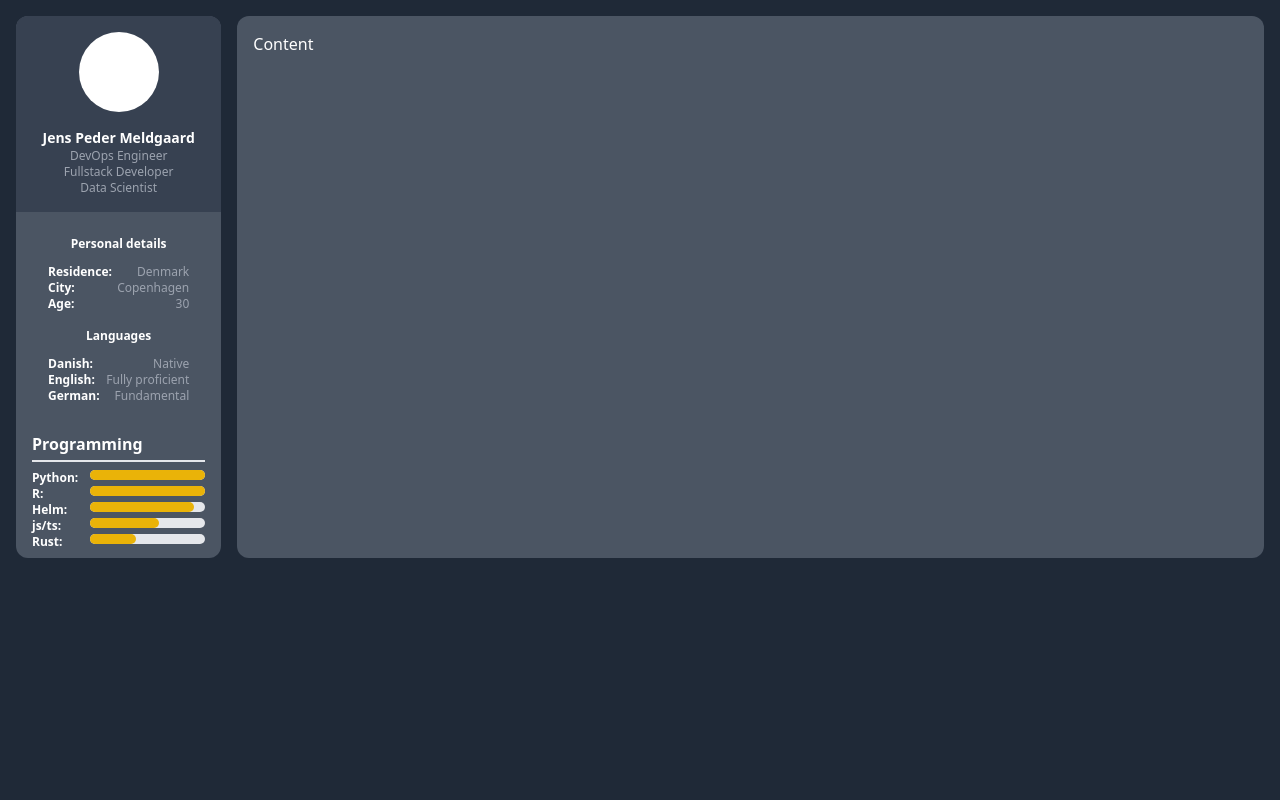
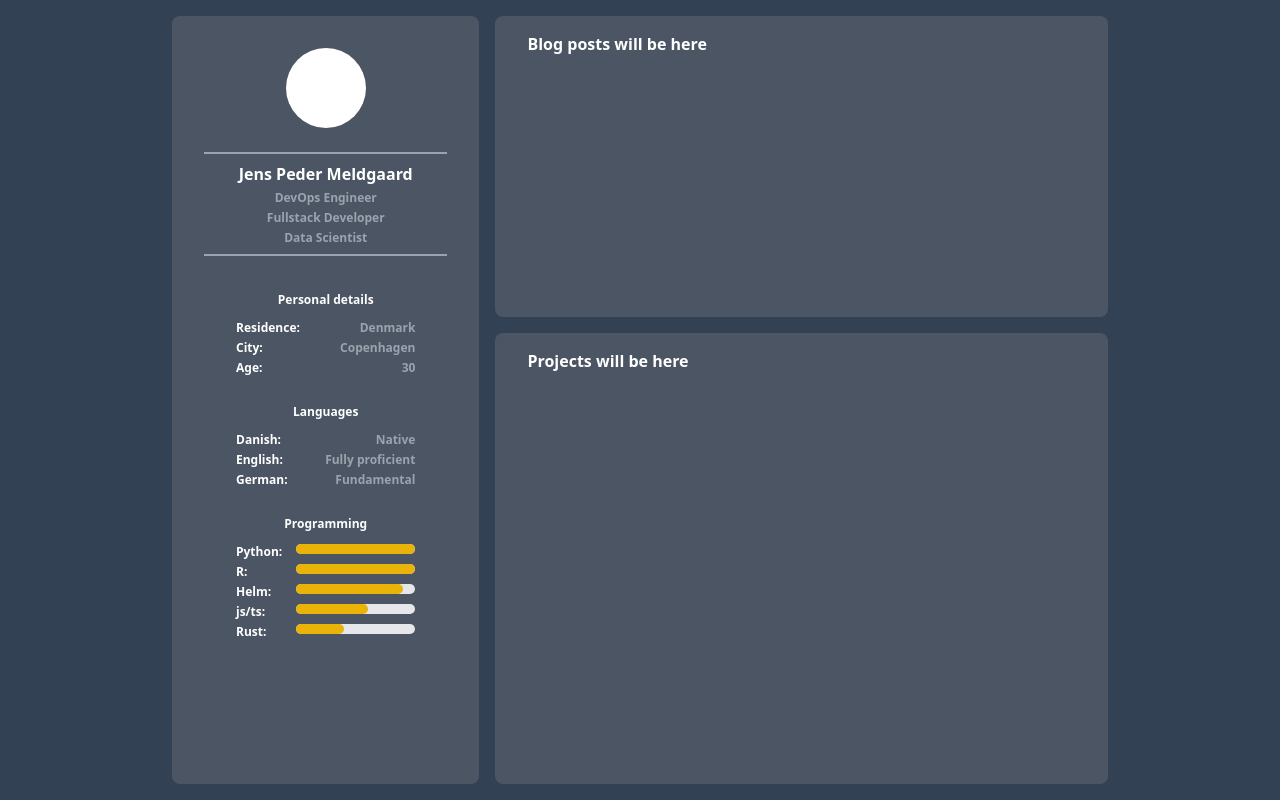
Before and after one commit to JenspederM/CV, a Svelte app: page / in a window 1280 px wide. Built offline with nearby package versions, Linux system fonts and the light colour scheme.

Commit message:
Configure mobile/web layouts

```diff
--- a/src/App.svelte
+++ b/src/App.svelte
@@ -1,16 +1,23 @@
 <script>
-  import Header from "./lib/Header.svelte";
+  import Blog from "./lib/Blog.svelte";
+  import Projects from "./lib/Projects.svelte";
+  import Profile from "./lib/Profile.svelte";
+
+  let bp = "lg";
 </script>
 
-<div class="flex flex-col items-center w-full absolute inset-0 bg-gray-800 p-4">
+<div
+  class="flex flex-col items-center w-full absolute overflow-auto inset-0 bg-slate-700 p-4"
+>
   <div
-    class="flex flex-col lg:flex-row w-full space-y-4 lg:space-x-4 lg:space-y-0 overflow-auto"
+    class="flex flex-col flex-grow w-full space-y-4 xl:w-3/4 lg:space-y-0 lg:space-x-4 lg:flex-row"
   >
-    <Header width="w-full lg:w-3/12 xl:w-2/12" />
-    <div
-      class="flex flex-col flex-grow w-full lg:w-9/12 xl:w-10/12 text-white p-4 bg-gray-600 rounded-xl"
-    >
-      <div class="">Content</div>
+    <Profile class="w-full lg:w-1/3 lg:flex-grow" />
+    <Blog class="lg:hidden" />
+    <Projects class="lg:hidden" />
+    <div class="hidden lg:flex w-2/3 flex-col space-y-4">
+      <Blog class="lg:h-2/5" />
+      <Projects class="lg:h-3/5" />
     </div>
   </div>
 </div>
--- /dev/null
+++ b/src/lib/Blog.svelte
@@ -0,0 +1,7 @@
+<script lang="ts">
+  import { Styles } from "../styles";
+</script>
+
+<div class={`${$$props.class || ""} ${Styles.BoxStyle || ""}`}>
+  Blog posts will be here
+</div>
--- /dev/null
+++ b/src/lib/Profile.svelte
@@ -0,0 +1,108 @@
+<script lang="ts">
+  import { Styles } from "../styles";
+  import SlidedownMenu from "./components/SlidedownMenu.svelte";
+
+  const languages = [
+    {
+      language: "Danish",
+      level: "Native",
+    },
+    {
+      language: "English",
+      level: "Fully proficient",
+    },
+    {
+      language: "German",
+      level: "Fundamental",
+    },
+  ];
+
+  const personalDetails = [
+    {
+      title: "Residence",
+      value: "Denmark",
+    },
+    {
+      title: "City",
+      value: "Copenhagen",
+    },
+    {
+      title: "Age",
+      value: "30",
+    },
+  ];
+
+  const programming = [
+    {
+      title: "Python",
+      value: "100%",
+    },
+    {
+      title: "R",
+      value: "100%",
+    },
+    {
+      title: "Helm",
+      value: "90%",
+    },
+    {
+      title: "js/ts",
+      value: "60%",
+    },
+    {
+      title: "Rust",
+      value: "40%",
+    },
+  ];
+</script>
+
+<div
+  class={`${$$props.class || ""} ${
+    Styles.BoxStyle || ""
+  } flex flex-col justify-start items-center w-full`}
+>
+  <div
+    class="flex w-20 h-20 my-4 items-center justify-center bg-white rounded-full"
+  />
+  <div class="border-gray-400 my-2 border-b-2 w-full" />
+  <div class="text-center space-y-1">
+    <div class="font-bold">Jens Peder Meldgaard</div>
+    <div class="text-xs text-gray-400">DevOps Engineer</div>
+    <div class="text-xs text-gray-400">Fullstack Developer</div>
+    <div class="text-xs text-gray-400">Data Scientist</div>
+  </div>
+  <div class="border-gray-400 my-2 border-b-2 w-full" />
+  <div class="w-full">
+    <SlidedownMenu title="About Me" parent>
+      <SlidedownMenu title="Personal details">
+        {#each personalDetails as detail}
+          <div class="flex flex-row justify-between text-xs">
+            <div class="text-white font-bold">{detail.title}:</div>
+            <div class="text-gray-400">{detail.value}</div>
+          </div>
+        {/each}
+      </SlidedownMenu>
+      <SlidedownMenu title="Languages">
+        {#each languages as language}
+          <div class="flex flex-row justify-between text-xs">
+            <div class="text-white font-bold">{language.language}:</div>
+            <div class="text-gray-400">{language.level}</div>
+          </div>
+        {/each}
+      </SlidedownMenu>
+      <SlidedownMenu title="Programming">
+        {#each programming as _programming}
+          <div class="flex flex-row justify-between text-xs">
+            <div class="text-white font-bold w-4/12">{_programming.title}:</div>
+            <div class="w-8/12 bg-gray-200 rounded-full h-2.5 dark:bg-gray-700">
+              <div
+                class="bg-yellow-500 h-2.5 rounded-full"
+                style="width: {_programming.value}"
+              />
+            </div>
+          </div>
+        {/each}
+      </SlidedownMenu>
+    </SlidedownMenu>
+  </div>
+</div>
--- /dev/null
+++ b/src/lib/Projects.svelte
@@ -0,0 +1,7 @@
+<script lang="ts">
+  import { Styles } from "../styles";
+</script>
+
+<div class={`${$$props.class || ""} ${Styles.BoxStyle || ""}`}>
+  Projects will be here
+</div>
--- a/src/lib/components/SlidedownMenu.svelte
+++ b/src/lib/components/SlidedownMenu.svelte
@@ -14,10 +14,9 @@
   };
 </script>
 
-<div class="flex flex-col lg:hidden py-2 px-4">
-  <button on:click={toggleShow}>
+<button class="flex lg:hidden w-full py-2 px-4" on:click={toggleShow}>
   <div
-      class="flex text-xs w-full items-center justify-center space-x-2 py-2 {textStyle}"
+    class="flex text-xs w-full items-center justify-center space-x-2 {textStyle}"
   >
     <div>{title ? title : "Slidedown menu"}</div>
     <div>
@@ -25,15 +24,15 @@
     </div>
   </div>
 </button>
-  <div>
 {#if show}
-      <div transition:slide class="flex flex-col {borderStyle}">
+  <div
+    transition:slide
+    class="flex lg:hidden flex-col py-2 space-y-1 {borderStyle}"
+  >
     <slot />
   </div>
 {/if}
-  </div>
-</div>
-<div transition:slide class="hidden lg:flex lg:flex-col px-4 py-2">
+<div class="hidden lg:flex lg:flex-col py-2 px-4">
   <div
     class="{parent
       ? 'hidden'
@@ -41,7 +40,7 @@
   >
     <div>{title ? title : "Slidedown menu"}</div>
   </div>
-  <div class="pt-2">
+  <div class="py-2 space-y-1">
     <slot />
   </div>
 </div>
--- /dev/null
+++ b/src/styles.ts
@@ -0,0 +1,3 @@
+export enum Styles {
+  BoxStyle = "bg-gray-600 rounded-lg px-8 py-4 text-white font-bold",
+}
```
Lines whose indentation alone changed are shown as unchanged.
